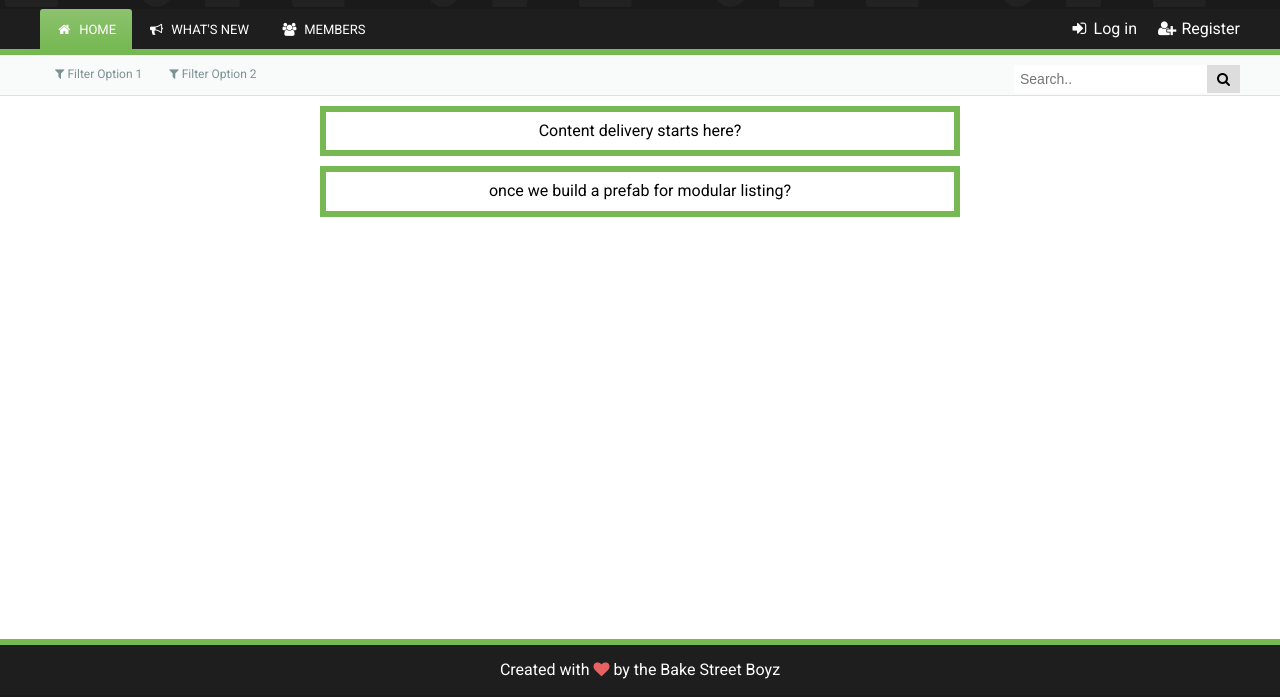
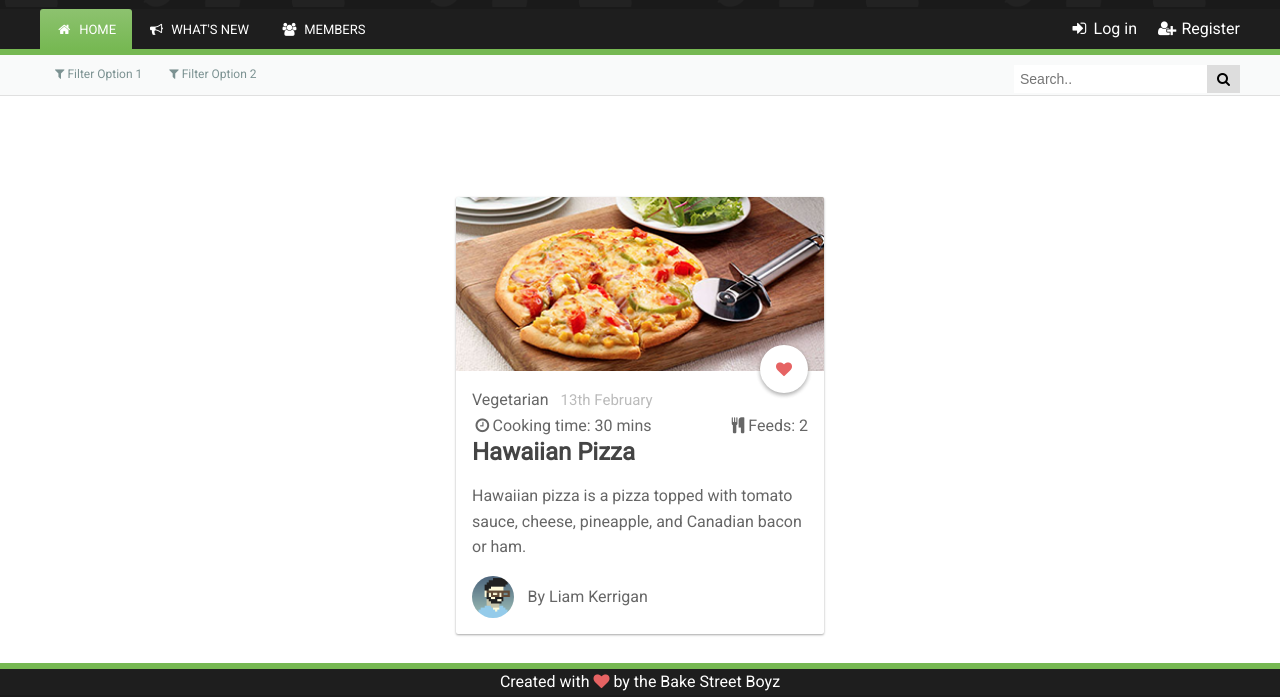
Before and after one commit to tomleah/INSE-RecipeBook, a website: page static/index.html in a window 1280 px wide. Shown: the part 103-800 px from the top of the page. Drawn offline with Linux system fonts and the light colour scheme.

Commit message:
Added recipe cards

```diff
--- a/static/index.html
+++ b/static/index.html
@@ -89,11 +89,46 @@
 
 
     <!--CONTENT -->
-    <div class="boxed">
-        Content delivery starts here?
+    <br>
+    <br>
+    <div class="wrapper">
+        <div class="card radius shadowDepth1">
+            <div class="card-image border-tlr-radius">
+                <img src="images/placeholder/cardcover001.png" alt="coverimg" class="border-tlr-radius">
             </div>
-    <div class="boxed">
-        once we build a prefab for modular listing?
+            <div class="card-content card-padding">
+                <div class="card-favourite">
+                    <a id="favourite" class="favourite-icon favourite-toggle" href="#"></a>
+                </div>
+
+                <div class="card-meta">
+                    <a href="#">Vegetarian</a>
+                    <time>13th February</time>
+                </div>
+
+                <div class="card-stats">
+                    <p class="card-stats-alignleft"><i class="fa fa-clock-o fa-fw" aria-hidden="true"></i>Cooking time: 30 mins</a></p>
+                    <p class="card-stats-alignright"><i class="fa fa-cutlery fa-fw" aria-hidden="true"></i>Feeds: 2</a></p>
+                </div>
+
+                <article class="card-article">
+                    <h2>
+                        <a href="#">Hawaiian Pizza</a>
+                    </h2>
+                    <p>
+                         Hawaiian pizza is a pizza topped with tomato sauce, cheese, pineapple, and Canadian bacon or ham.
+                    </p>
+                </article>
+            </div>
+
+            <div class="card-action">
+                <div class="card-author">
+                    <img src="images/placeholder/user001.png" alt="user" height="42" width="42">
+                    <div class="card-author-content">
+                        <a href="#">By Liam Kerrigan</a>
+                    </div>
+                </div>
+            </div>
         </div>
 
 
--- a/static/styles/master.css
+++ b/static/styles/master.css
@@ -2,13 +2,34 @@
 
 /* ========== [CORE] Styling ========== */
 
+/* Basic Reset */
+*, *:after, *:before {
+    margin: 0;
+    padding: 0;
+    box-sizing: border-box;
+}
+
+html {
+    font-size: 62.5%;
+}
+
 body {
   margin: 0;
   font-family: 'Roboto', sans-serif;
+  font-weight: 400;
+  font-size: 1.6em;
+  line-height: 1.6;
+  color: #666;
 }
 
-html {
-    line-height: 1.15;
+h2 {
+    line-height: 1.2;
+    margin-bottom: 1.6rem;
+}
+
+a {
+    color:inherit;
+    text-decoration: none;
 }
 
 
@@ -171,17 +192,121 @@ li.subNav a {
 
 
 
-/* ========== [LEE] CONTENT ========== */
+/* ========== [LEE] CARD ========== */
 
-.boxed {
-    margin: auto;
-    width: 50%;
-    border: 6px solid #76b852;
-    padding: 10px;
-    text-align: center;
-    margin-top:10px;
+.wrapper {
+    max-width: 400px;
+    margin: 50px auto;
+    padding-left: 1em;
+    padding-right: 1em;
 }
 
+/* Helpers */
+.text-center { text-align: center; }
+.radius { border-radius: 2px; }
+.padding-tb { padding-top: 1.6rem; padding-bottom: 1.6rem;}
+.shadowDepth0 { box-shadow: 0 1px 3px rgba(0,0,0, 0.12); }
+.shadowDepth1 { box-shadow: 0 1px 3px rgba(0,0,0, 0.12), 0 1px 2px rgba(0,0,0, 0.24); }
+.border-tlr-radius { border-top-left-radius: 2px; border-top-right-radius: 2px; }
+
+.card {
+    background-color: #fff;
+    margin-bottom: 1.6rem;
+}
+
+.card-padding {
+    padding: 1.6rem;
+}
+
+.card-image {
+    min-height: 100px;
+    background-color: #eee;
+}
+
+.card-image img {
+    width: 100%;
+    max-width: 100%;
+    display: block;
+}
+
+.card-content {
+    position: relative;
+}
+
+.card-meta time {
+    font-size: 1.5rem;
+    color: #bbb;
+    margin-left: 0.8rem;
+    text-decoration: none;
+}
+
+.card-stats{
+    /* style the stats here if you want */
+}
+
+.card-stats-alignleft {
+	float: left;
+}
+.card-stats-alignright {
+	float: right;
+}
+
+.card-article a {
+    text-decoration: none;
+    color: #444;
+    transition: all 0.5s ease;
+}
+
+.card-action {
+    overflow: hidden;
+    padding-right: 1.6rem;
+    padding-left: 1.6rem;
+    padding-bottom: 1.6rem;
+}
+
+.card-author img, .card-author-content{
+    display: inline-block;
+    vertical-align: middle;
+}
+
+.card-author img{
+    border-radius: 50%;
+    margin-right: 0.6em;
+}
+
+.card-favourite {
+    float: right;
+    position: relative;
+    margin-top: -42px;
+}
+
+.favourite-toggle:before {
+    z-index: 2;
+    content: "\f004";
+    font-family: 'FontAwesome';
+    color:   #e66363;
+    text-decoration: none;
+}
+
+.favourite-icon {
+    display: inline-block;
+    width: 48px;
+    height: 48px;
+    line-height: 48px;
+    text-align: center;
+    border-radius: 50%;
+    background-color: #fff;
+    transition: all 0.3s ease;
+    outline: 0;
+    text-decoration: none;
+    box-shadow: 0 2px 4px rgba(0,0,0, 0.12), 0 2px 4px rgba(0,0,0, 0.24);
+}
+
+.favourite:hover {
+    box-shadow: 0 3px 6px rgba(0,0,0, 0.12),0 3px 6px rgba(0,0,0, 0.24);
+     -webkit-transform: scale(1.2);
+     transform: scale(1.2);
+}
 
 
 /* ========== [LEE] FOOTER ========== */
```
Also changed, not shown: static/images/placeholder/cardcover001.png (added), static/images/placeholder/user001.png (added). Lines whose indentation alone changed are shown as unchanged.
